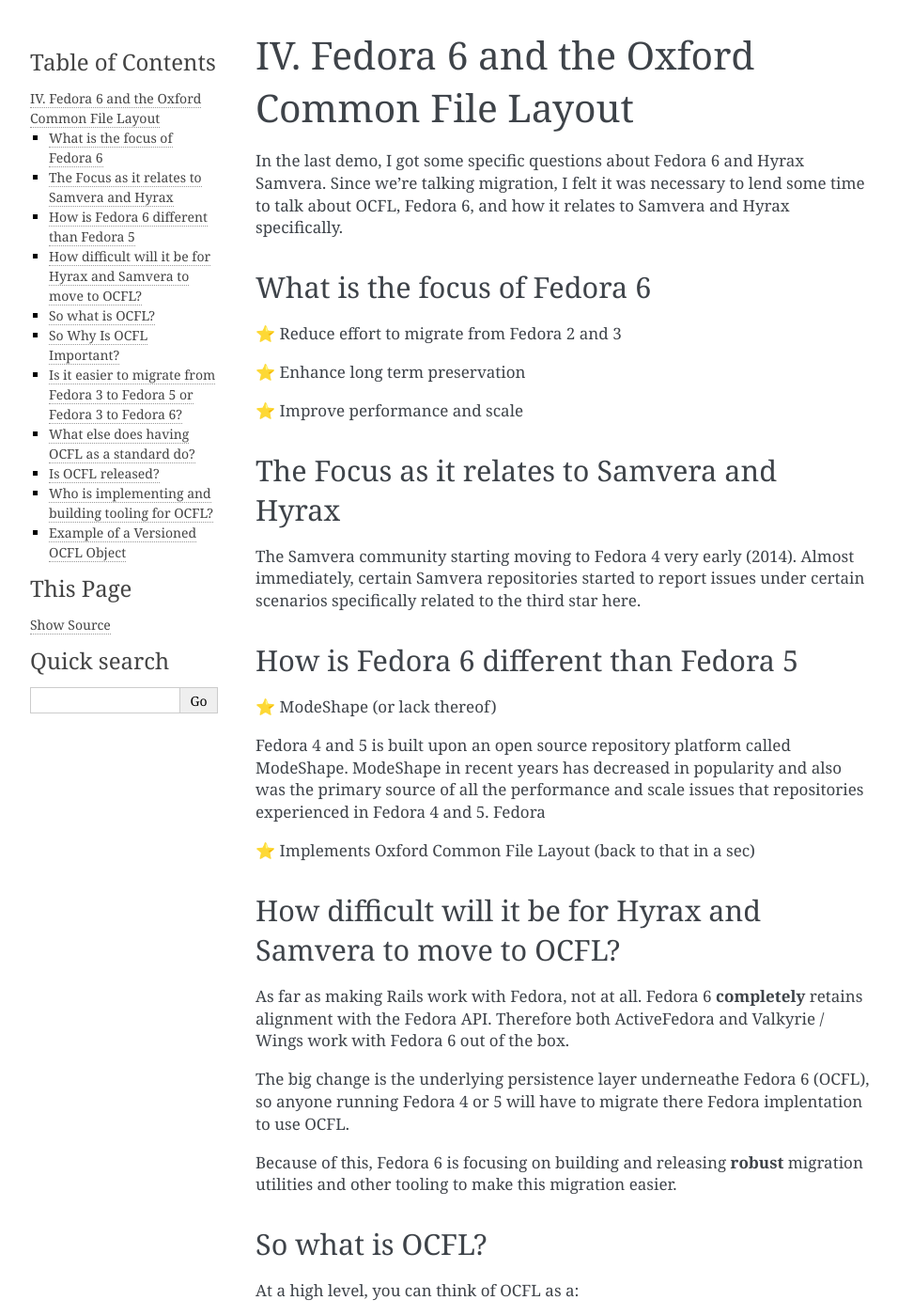
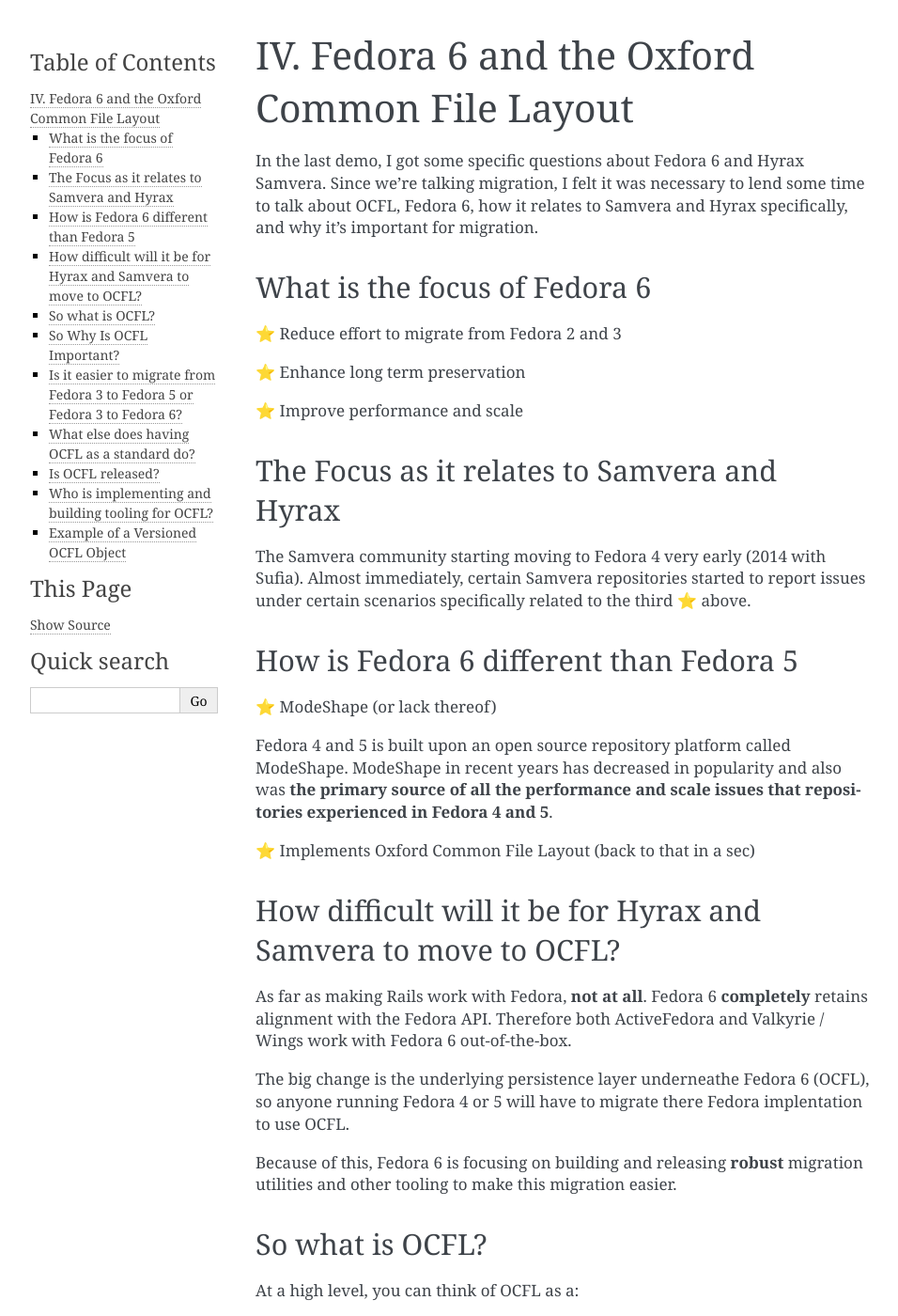
Before and after one commit to markpbaggett/utk_hyrax_review_docs, a Sphinx documentation site: the page built from docs/source/demo2/4_fedora_6_and_ocfl.rst, in a window 1280 px wide and 1400 px high. Shown: the whole window at 94% size, without its empty margins (148-1104 px from the left). Built offline with Sphinx 7.4.7, drawn with Linux system fonts in a browser that asks for light colours; some of the changed text lies outside the part shown.

```diff
--- a/docs/source/demo2/4_fedora_6_and_ocfl.rst
+++ b/docs/source/demo2/4_fedora_6_and_ocfl.rst
@@ -2,7 +2,8 @@ IV. Fedora 6 and the Oxford Common File Layout
 ==============================================
 
 In the last demo, I got some specific questions about Fedora 6 and Hyrax Samvera.  Since we're talking migration, I felt
-it was necessary to lend some time to talk about OCFL, Fedora 6, and how it relates to Samvera and Hyrax specifically.
+it was necessary to lend some time to talk about OCFL, Fedora 6, how it relates to Samvera and Hyrax specifically, and
+why it's important for migration.
 
 =============================
 What is the focus of Fedora 6
@@ -18,8 +19,8 @@ What is the focus of Fedora 6
 The Focus as it relates to Samvera and Hyrax
 ============================================
 
-The Samvera community starting moving to Fedora 4 very early (2014). Almost immediately, certain Samvera repositories
-started to report issues under certain scenarios specifically related to the third star here.
+The Samvera community starting moving to Fedora 4 very early (2014 with Sufia). Almost immediately, certain Samvera repositories
+started to report issues under certain scenarios specifically related to the third |:star:| above.
 
 =======================================
 How is Fedora 6 different than Fedora 5
@@ -28,8 +29,8 @@ How is Fedora 6 different than Fedora 5
 |:star:| ModeShape (or lack thereof)
 
 Fedora 4 and 5 is built upon an open source repository platform called ModeShape.  ModeShape in recent years has decreased
-in popularity and also was the primary source of all the performance and scale issues that repositories experienced in
-Fedora 4 and 5. Fedora
+in popularity and also was **the primary source of all the performance and scale issues that repositories experienced in
+Fedora 4 and 5**.
 
 |:star:| Implements Oxford Common File Layout (back to that in a sec)
 
@@ -37,8 +38,8 @@ Fedora 4 and 5. Fedora
 How difficult will it be for Hyrax and Samvera to move to OCFL?
 ===============================================================
 
-As far as making Rails work with Fedora, not at all.  Fedora 6 **completely** retains alignment with the Fedora API.
-Therefore both ActiveFedora and Valkyrie / Wings work with Fedora 6 out of the box.
+As far as making Rails work with Fedora, **not at all**.  Fedora 6 **completely** retains alignment with the Fedora API.
+Therefore both ActiveFedora and Valkyrie / Wings work with Fedora 6 out-of-the-box.
 
 The big change is the underlying persistence layer underneathe Fedora 6 (OCFL), so anyone running Fedora 4 or 5 will have
 to migrate there Fedora implentation to use OCFL.
@@ -66,29 +67,29 @@ OCFL is focused on several things.  The first is **parseability**:
 
 The next is **robustness**.  OCFL wants to protect the repository from errors, corruption, and migration between storage media (bare metal to cloud and vice versa).
 
-    Strong fixity and use of checksums is built into OCFL.
+    **Strong fixity **and use of checksums is built into OCFL.
 
     Content can easily be validated using the inventory.json files.
 
-    Objects are completely self-contained.  Everything you need to understand about an object and its relationships is in the OCFL object.
+    Objects are **completely self-contained**.  Everything you need to understand about an object and its relationships is in the OCFL object.
 
 The next is **versioning**. OCFL ensures:
 
-    Changes to objects are tracked over time with auditing information.
+    **Changes to objects are tracked over time** with auditing information.
 
-    OCFL employs forward delta.  This means that when a new version of an object is created, only the things that are different are stored in the new version. All other files are stored in their original directory.
+    OCFL employs **forward delta**.  This means that when a new version of an object is created, only the things that are different are stored in the new version. All other files are stored in their original directory.
 
-    The inventory file is built in a way to make it easy for previous versions of objects to be restored, or as they say, *reconstructed*.
+    The inventory file is built in a way to make it easy for previous versions of objects to be restored, or as they say, **reconstructed**.
 
 The next is **storage diversity**.
 
-    OCFL is file system agnostic.
+    OCFL is file system agnostic. It doesn't care if you are on bare metal or in the cloud.
 
-Finally, the most important, **completeness**. This means ensuring that a repository can be completely restored by reading in content in the OCFL format.
+Finally, nd most important, **completeness**. This means ensuring that a repository can be completely restored by reading in content in the OCFL format.
 
     This falls in line with Trusted Digital Repositories (ISO 16363), NDSA Levels of Preservation, and Open Archival Information Systems (OAIS).
 
-    While these standards talk about what you should do, OCFL explains how to do it.
+    **While these standards talk about what you should do, OCFL explains how to do it.**
 
 =========================
 So Why Is OCFL Important?
```
Also changed, not shown: other parts of docs/source/demo2/4_fedora_6_and_ocfl.rst (+4 -3 lines).
